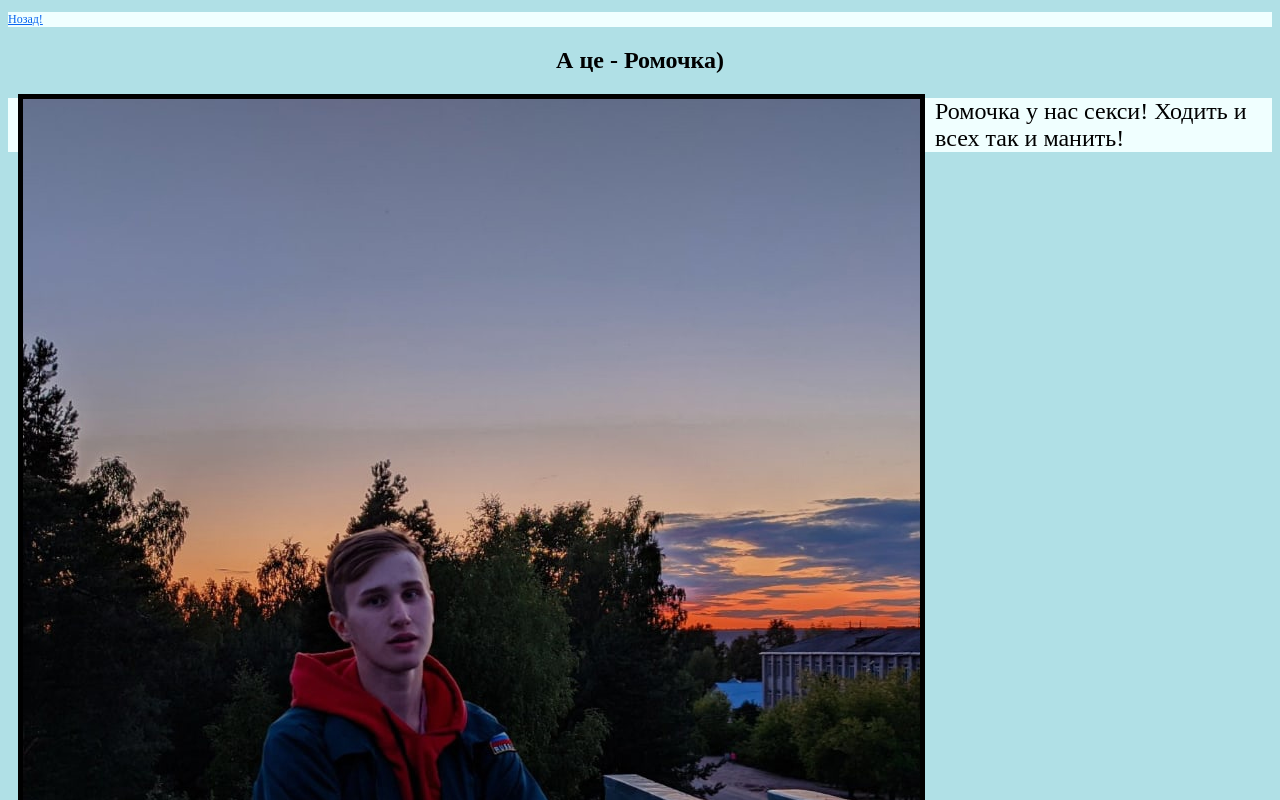
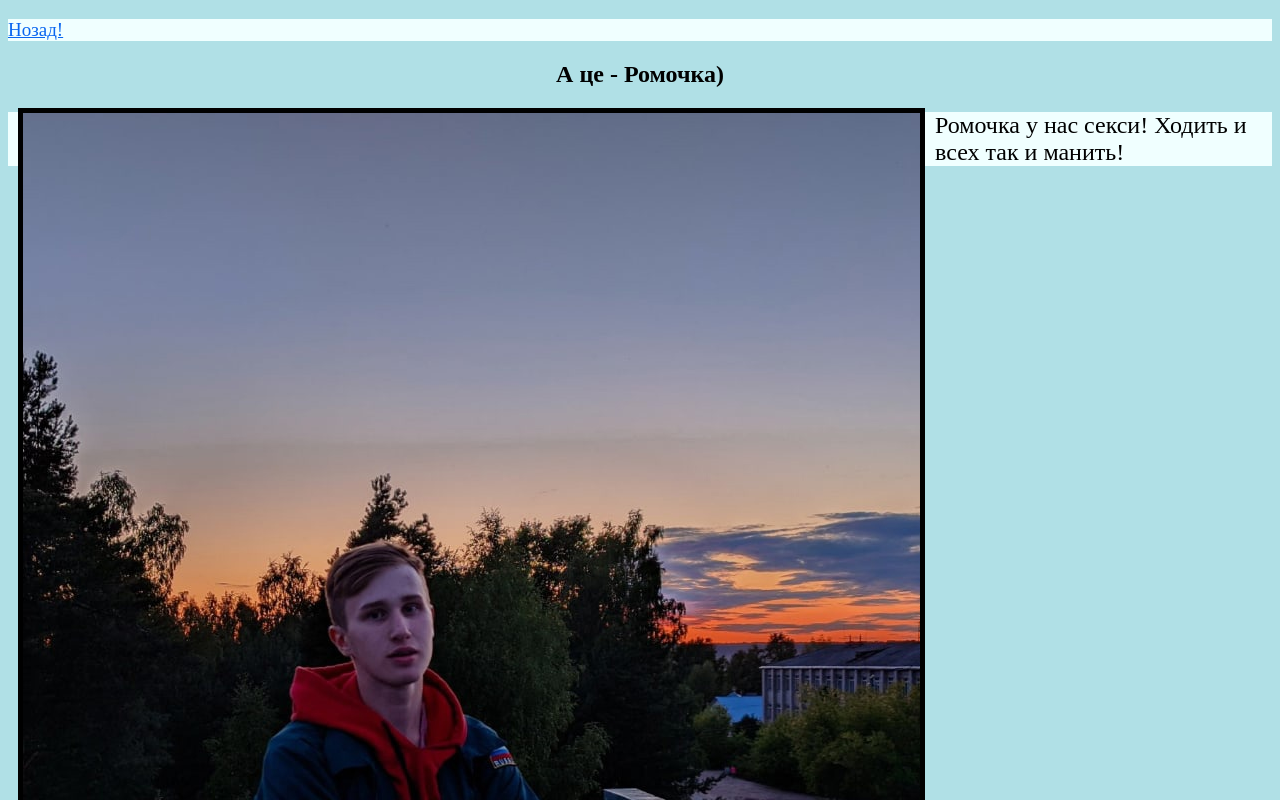
Before and after one commit to Lapchik/hello, a plain HTML site: page roma_ph.html in a window 1280 px wide. Shown: the top 800 px of the page. Drawn offline with Linux system fonts and the light colour scheme.

Commit message:
Update roma_ph.html

```diff
--- a/roma_ph.html
+++ b/roma_ph.html
@@ -11,7 +11,7 @@
         </style>
     </head>
     <body link="##9966FF", alink="#996666", vlink="#4682B4">
-        <p style="text-align:left; font-size:12px;"><a href="index.html">Нозад!</a></p>
+        <p style="text-align:left; font-size:19px;"><a href="index.html">Нозад!</a></p>
         <h2 align="center", color="#000033", style="background-image: mop2.jpg;">
             А це - Ромочка)
         </h2>
```
